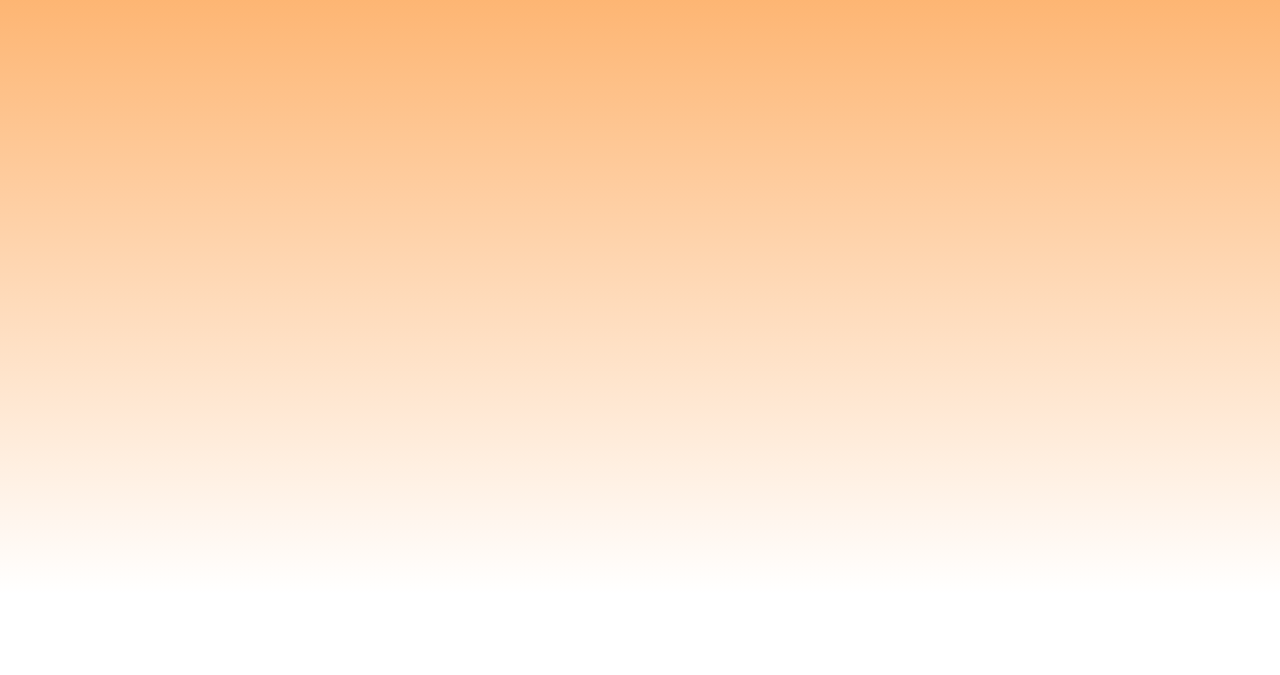
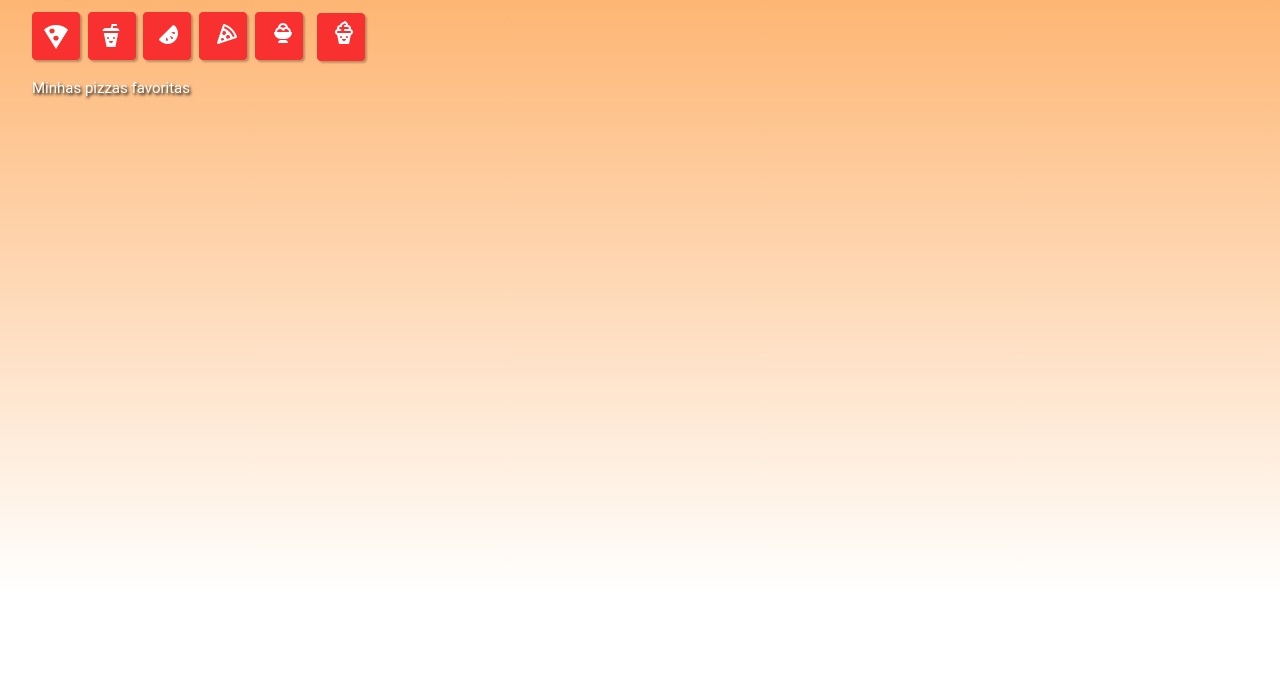
Before and after one commit to NycolleL/tony-pizzaria, a plain HTML site: page pages/home.html in a window 1280 px wide. Shown: the part 205-880 px from the top of the page. Drawn offline with Linux system fonts and the light colour scheme.

Commit message:
nao finalizado

```diff
--- a/pages/home.css
+++ b/pages/home.css
@@ -49,6 +49,64 @@ body::after{
 }
 
 .lupa{
+    display: flex;
     margin-left: 280px;
-    margin-top: -30px;
+    margin-top: -35px;
 }
+
+.categorias {
+    color: white;
+    text-shadow: black 0.1em 0.1em 0.2em;
+    margin-top: 40px;
+    font-size: 15px;
+}
+
+.quadrado6 {
+    display: flex;
+    margin-left: 285px;
+    margin-top: -55px;
+}
+
+.pizzasalgada {
+    display: flex;
+    margin-top: -40px;
+    margin-left: 12px;
+}
+
+.bebidas {
+    display: flex;
+    margin-top: -25px;
+    margin-left: 67px;
+}
+
+.frutas {
+    display: flex;
+    margin-top: -25px;
+    margin-left: 125px;
+}
+
+.pizzadoce {
+    display: flex;
+    margin-top: -25px;
+    margin-left: 183px;
+}
+
+.sorvete {
+    display: flex;
+    margin-top: -25px;
+    margin-left: 239px;
+}
+
+.bolos {
+    display: flex;
+    margin-top: -25px;
+    margin-left: 300px;
+}
+
+.favoritas {
+    color: white;
+    text-shadow: black 0.1em 0.1em 0.2em;
+    display: flex;
+    font-size: 15px;
+    margin-top: 20px;
+}
--- a/pages/home.html
+++ b/pages/home.html
@@ -21,7 +21,26 @@
         </div>
     </header>
     <main>
-
+        <div class="categorias">
+            <p>Categorias</p>
+            <img src="./img/Rectangle 8.png" class="quadrado1" alt="quadrado1">
+            <img src="./img/Rectangle 8.png" alt="quadrado2" class="quadrado2">
+            <img src="./img/Rectangle 8.png" alt="quadrado3" class="quadrado3">
+            <img src="./img/Rectangle 8.png" alt="quadrado4" class="quadrado4">
+            <img src="./img/Rectangle 8.png" alt="quadrado5" class="quadrado5">
+            <img src="./img/Rectangle 8.png" alt="quadrado6" class="quadrado6">
+        </div>
+        <div class="conteudo-quadrado">
+            <img src="./img/Vector (1).png" alt="salgada" class="pizzasalgada">
+            <img src="./img/Kawaii Soda.png" alt="bebidas" class="bebidas">
+            <img src="./img/Watermelon.png" alt="frutas" class="frutas">
+            <img src="./img/Pizza.png" alt="pizzadoce" class="pizzadoce">
+            <img src="./img/Ice Cream Sundae.png" alt="sorvete" class="sorvete">
+            <img src="./img/Kawaii Ice Cream.png" alt="bolos" class="bolos">
+        </div>
+        <div class="favoritas">
+            <p>Minhas pizzas favoritas</p>
+        </div>
     </main>
     <footer>
 
```
Also changed, not shown: pages/img/Ice Cream Sundae.png (added), pages/img/Kawaii Ice Cream.png (added), pages/img/Kawaii Soda.png (added), pages/img/Pizza.png (added), pages/img/Rectangle 8.png (added), pages/img/Vector (1).png (added), pages/img/Watermelon.png (added).
